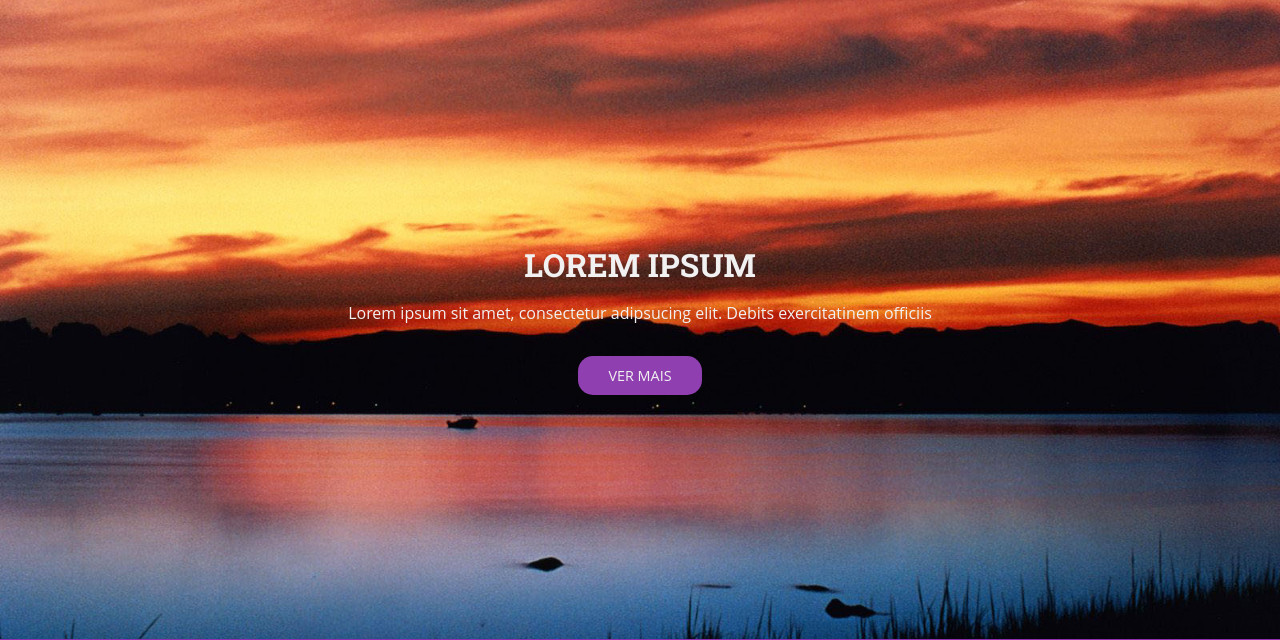
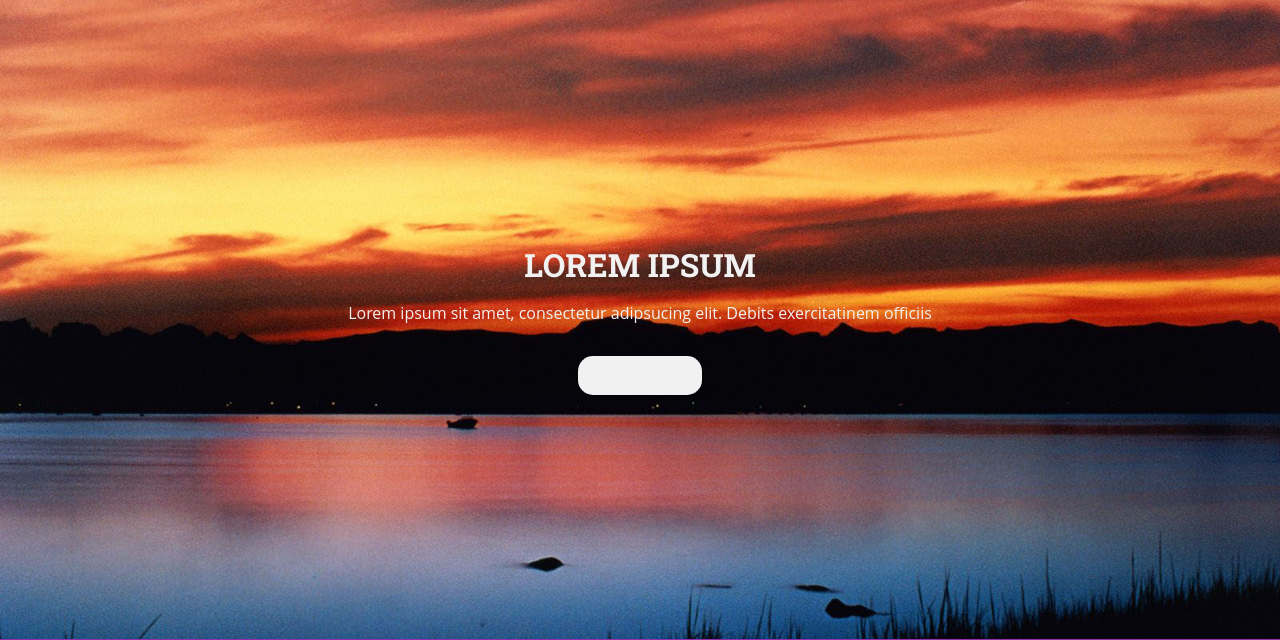
Before and after one commit to donkazuya/learning-Devnexus, a PHP site: page / in a window 1280 px wide, with the pointer over the restyled element. Shown: the part 73-713 px from the top of the page. Run offline with PHP 8.4, Linux system fonts and the light colour scheme.

Commit message:
Project 01 - Implement js

```diff
--- a/code project/project_01/style.css
+++ b/code project/project_01/style.css
@@ -31,6 +31,8 @@ header {
   padding: 20px; }
   header p {
     margin-bottom: 2em; }
+  header .botao:hover {
+    background-color: #f1f1f1; }
 
 /*NAVEGAÇÃO*/
 nav {
```
